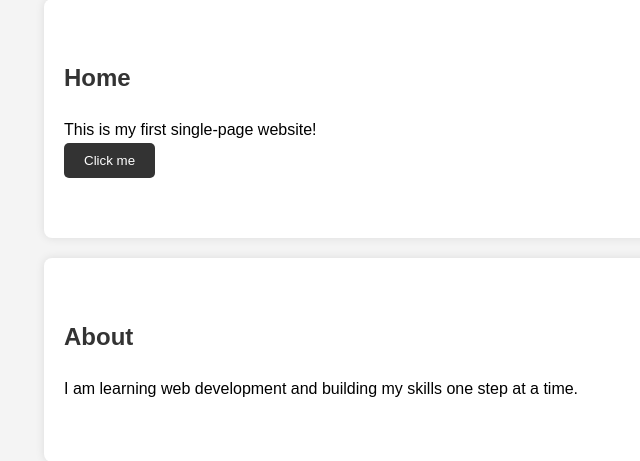
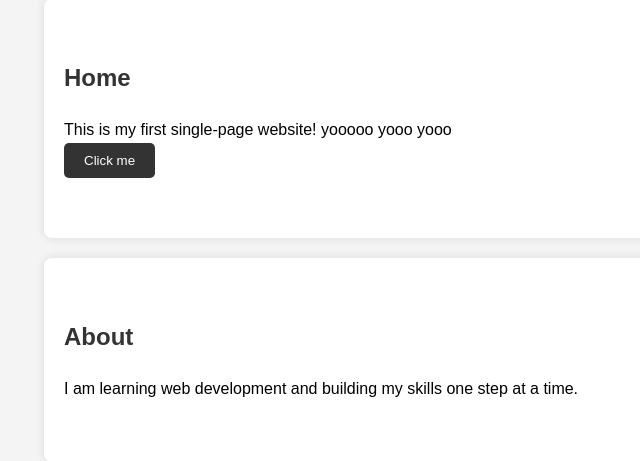
Before and after one commit to sagitab/sela_cloud_basic, a Flask app: page / in a window 1280 px wide. Shown: the part 138-599 px from the top of the page, without its empty margins (196-836 px from the left). Run offline with Flask 3, Linux system fonts and the light colour scheme.

Commit message:
check if updated

```diff
--- a/templates/index.html
+++ b/templates/index.html
@@ -90,7 +90,7 @@
     <main>
         <section id="home">
             <h2>Home</h2>
-            <p>This is my first single-page website!</p>
+            <p>This is my first single-page website! yooooo yooo yooo</p>
             <button id="clickMeBtn">Click me</button>
         </section>
 
```
